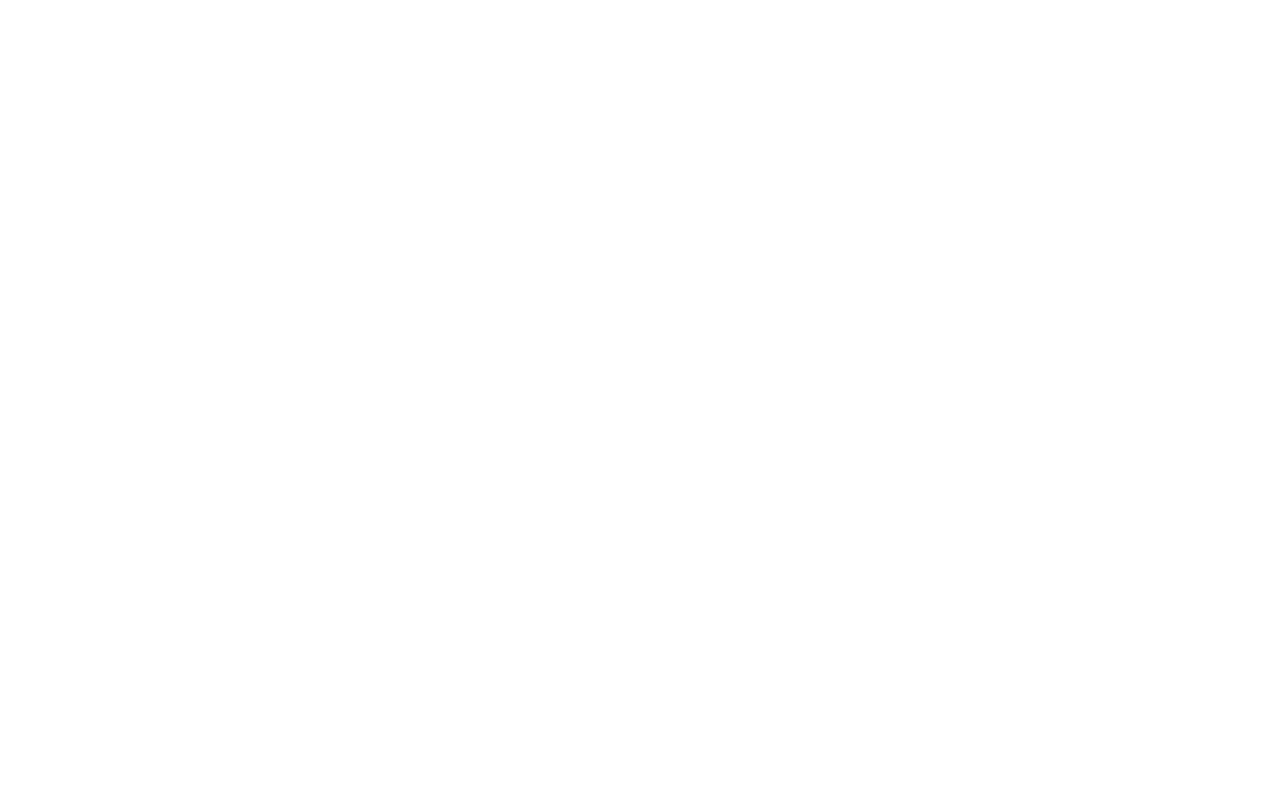
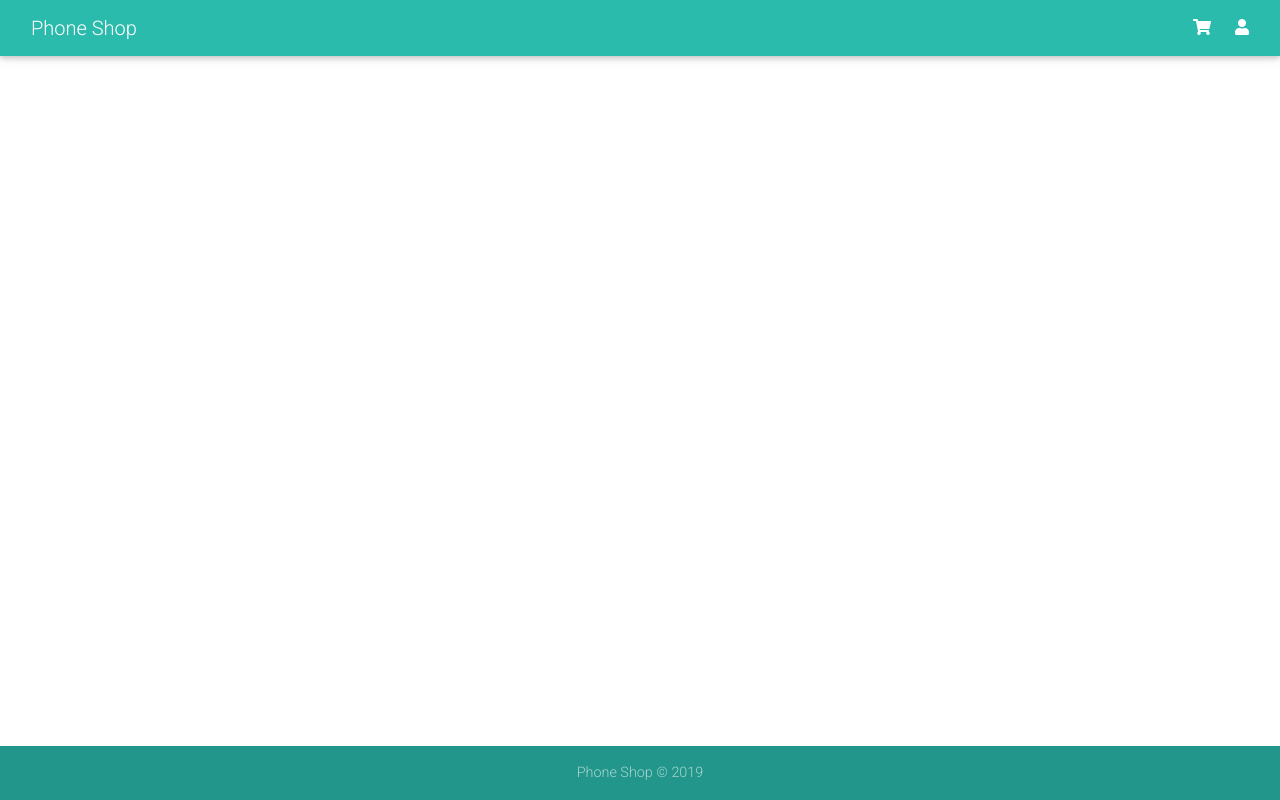
Before and after one commit to yuzumi/phone-shop, a React (Create React App) app: page / in a window 1280 px wide. Built offline with nearby package versions, Linux system fonts and the light colour scheme.

Commit message:
Configure routing

```diff
--- a/src/components/App.js
+++ b/src/components/App.js
@@ -1,8 +1,18 @@
 import React from 'react';
+
+import Template from 'components/layout/Template';
+import RouterOutlet from 'components/services/RouterOutlet';
+
+import routes from 'routes';
 
 const App = () => (
   <div className="app">
-
+    <Template>
+      <RouterOutlet {...{
+          routes
+        }}
+      />
+    </Template>
   </div>
 );
 
```
